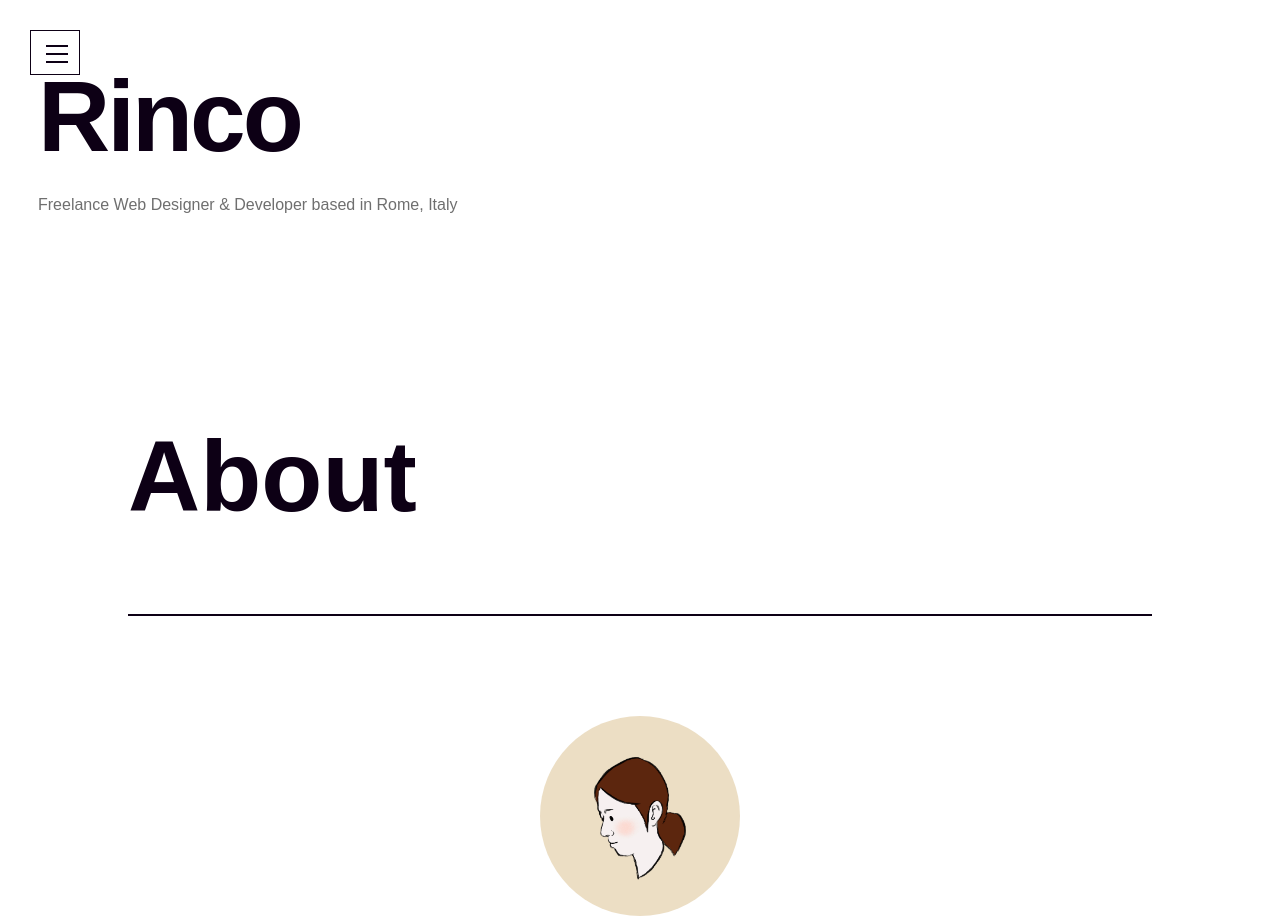
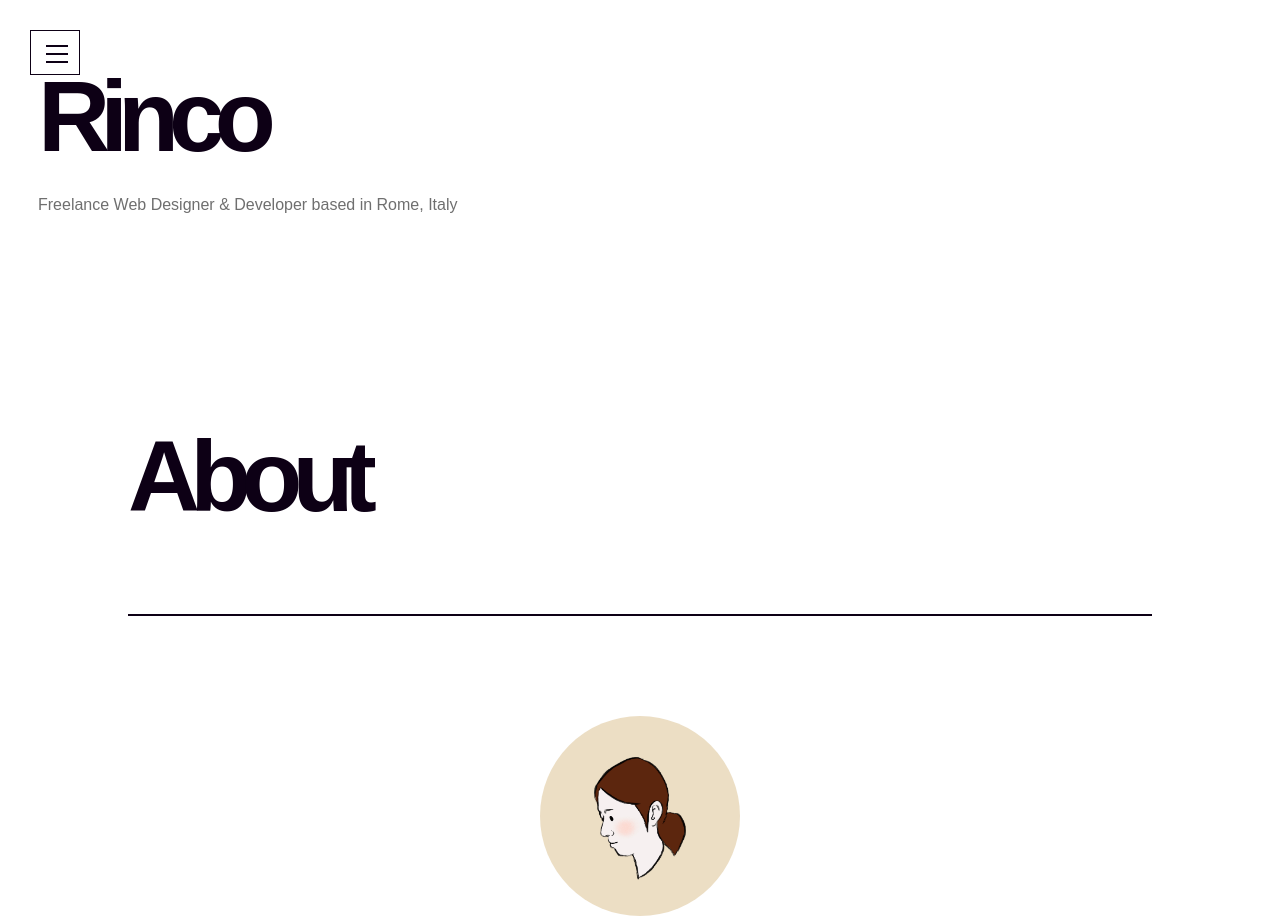
Before and after one commit to Rinrincoo/portfolio, a plain HTML site: page index.html in a window 1280 px wide. Shown: the top 919 px of the page. Drawn offline with nearby package versions, Linux system fonts and the light colour scheme.

Commit message:
initial commit

```diff
--- a/style.css
+++ b/style.css
@@ -35,7 +35,7 @@ header{
  text-decoration: none;
  color:#0d0015;
  font-size: 100px;
- letter-spacing: -3px;
+ letter-spacing: -10px;
 }
 
 header button{
@@ -207,6 +207,7 @@ header button{
     color: #0d0015;
     font-size: 100px;
     line-height: 110px;
+    letter-spacing: -10px;
 }
 
 .title-line{
@@ -399,6 +400,7 @@ footer{
     font-size: 84px;
     font-weight: bold;
     padding-top: 50px;
+    letter-spacing: -10px;
 }
 
 #copyright{
```
